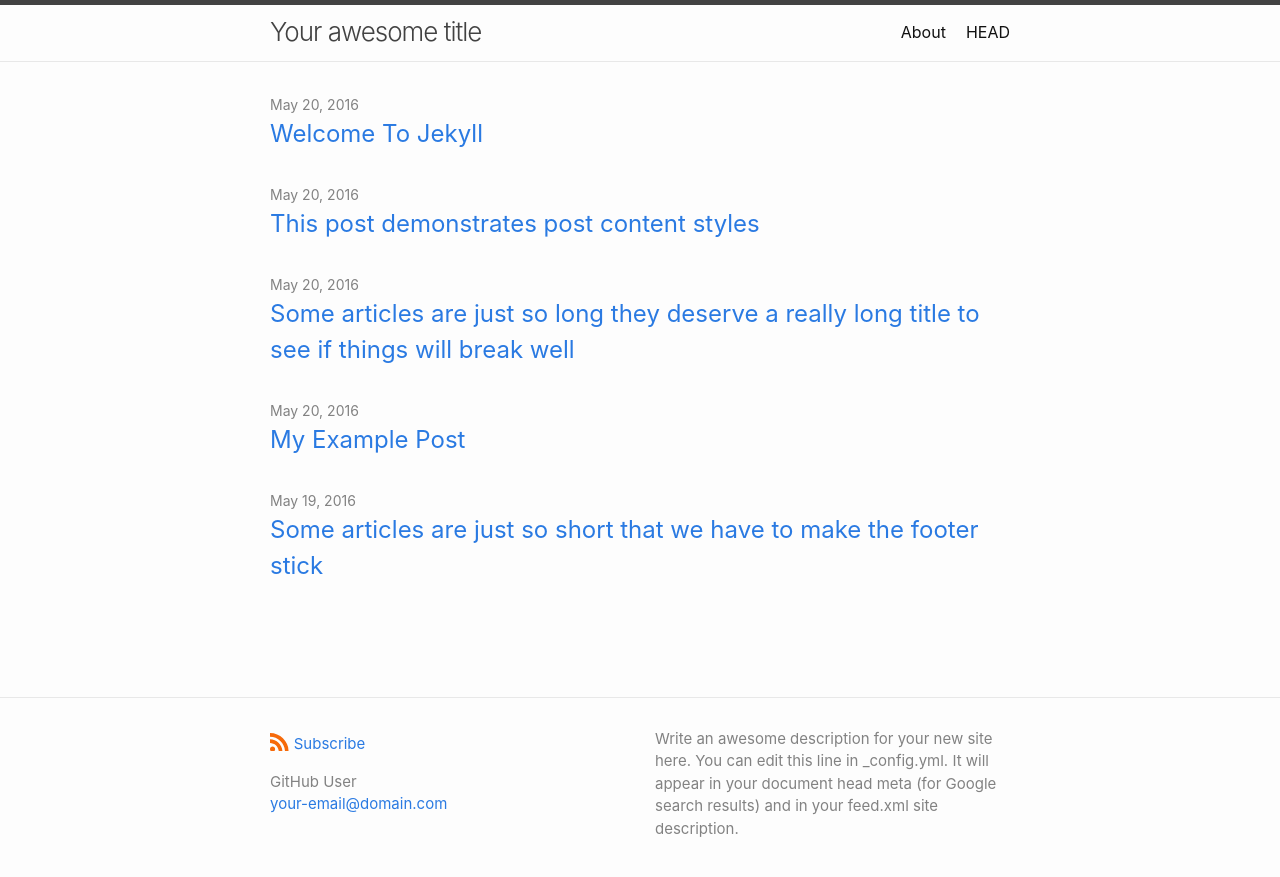
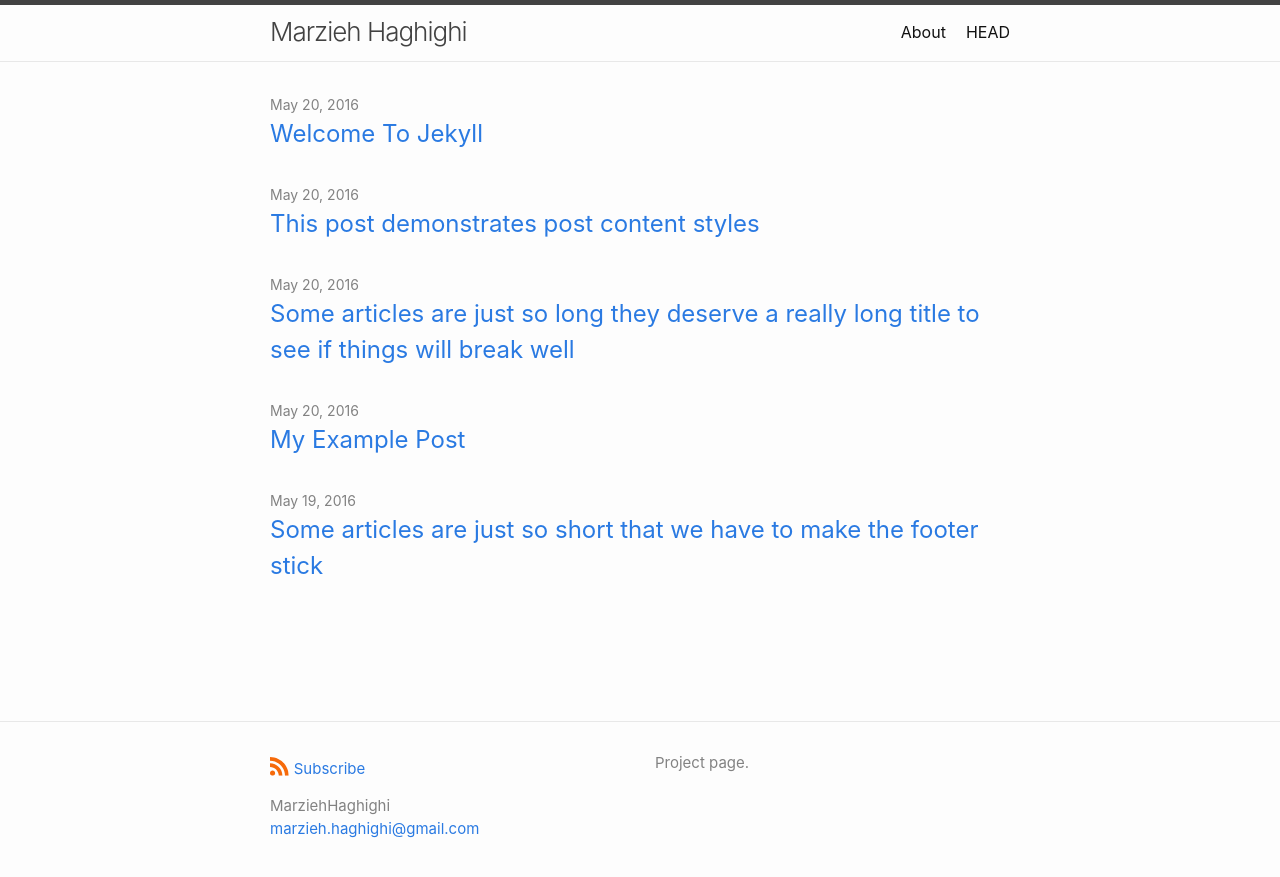
Before and after one commit to MarziehHaghighi/MarziehHaghighi.github.io, a Jekyll site: the page built from index.md, in a window 1280 px wide. Shown: the top 877 px of the page. Built offline with Jekyll 4.4.1, drawn with Linux system fonts in a browser that asks for light colours.

Commit message:
Update _config.yml

```diff
--- a/_config.yml
+++ b/_config.yml
@@ -1,14 +1,12 @@
-title: Your awesome title
+title: Marzieh Haghighi
 author:
-  name: GitHub User
-  email: your-email@domain.com
+  name: MarziehHaghighi
+  email: marzieh.haghighi@gmail.com
 
 # The `>` after `description:` means to ignore line-breaks until next key.
 # If you want to omit the line-break after the end of text, use `>-` instead.
 description: >
-  Write an awesome description for your new site here. You can edit this line
-  in _config.yml. It will appear in your document head meta (for Google search
-  results) and in your feed.xml site description.
+  Project page.
 
 # Build settings
 
```
